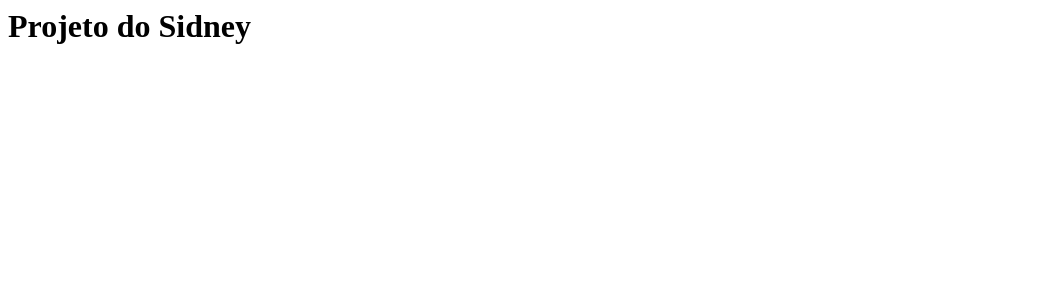
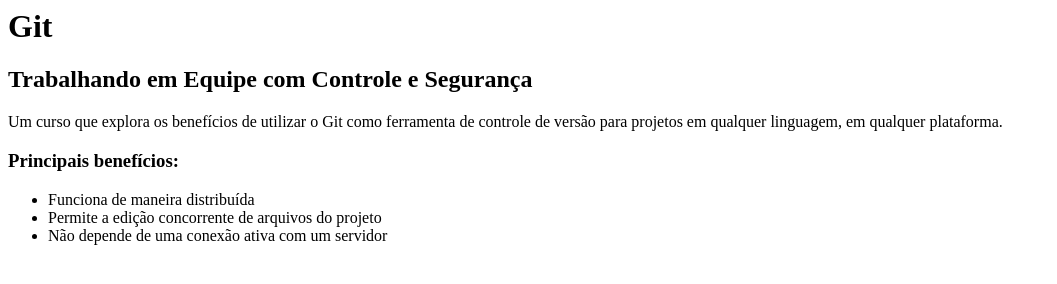
Before and after one commit to SidBarbosa/curso-git, a plain HTML site: page index.html in a window 1280 px wide. Shown: the whole page, without its empty margins (0-1057 px from the left). Drawn offline with Linux system fonts and the light colour scheme.

Commit message:
Conteúdo da página index.html

```diff
--- a/index.html
+++ b/index.html
@@ -2,6 +2,17 @@
     <head>
     </head>
     <body>
-        <h1>Projeto do Sidney</h1>
+        <h1>Git</h1>
+        <h2>Trabalhando em Equipe com Controle e Segurança</h2>
+
+        <p>Um curso que explora os benefícios de utilizar o Git como ferramenta de controle de versão para projetos em qualquer linguagem, em qualquer plataforma.</p>
+
+        <h3>Principais benefícios:</h3>
+        <ul>
+            <li>Funciona de maneira distribuída</li>
+            <li>Permite a edição concorrente de arquivos do projeto</li>
+            <li>Não depende de uma conexão ativa com um servidor</li>
+            <ul>
+
     </body>
 </html>
```
